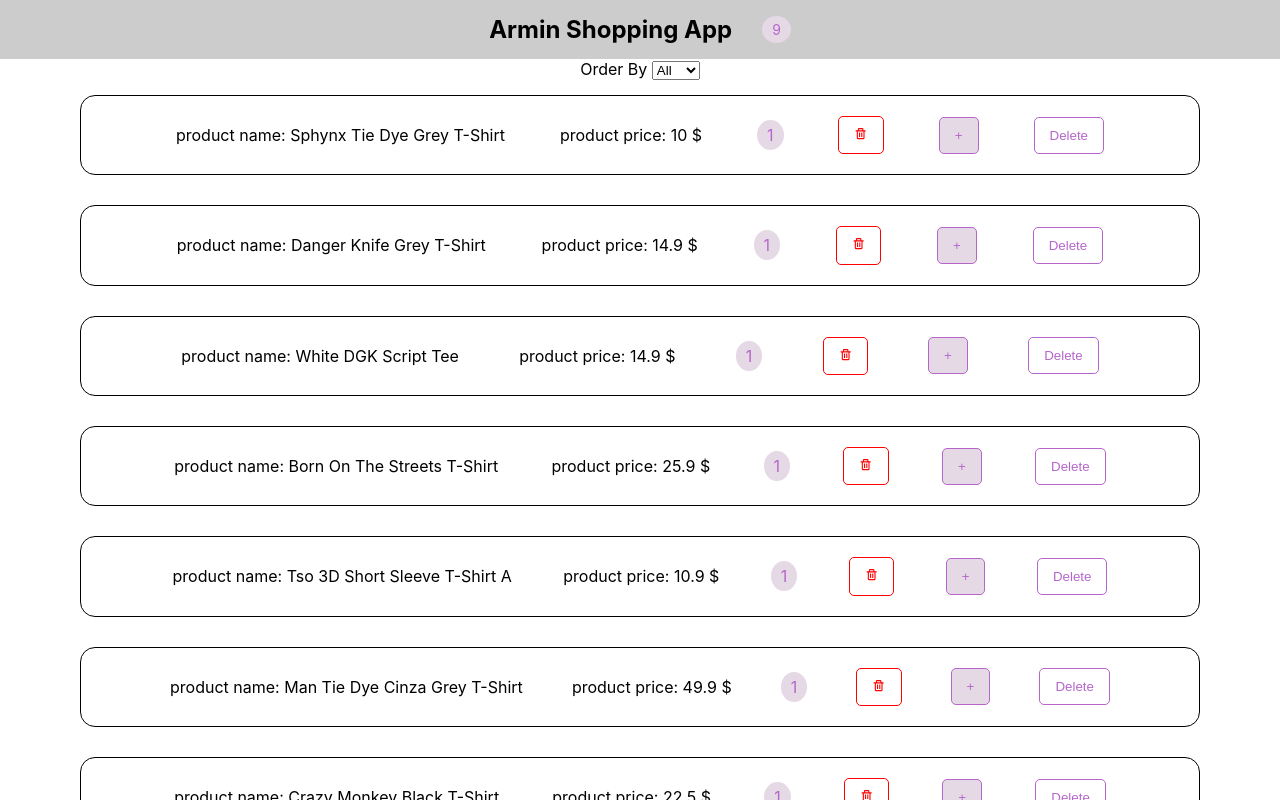
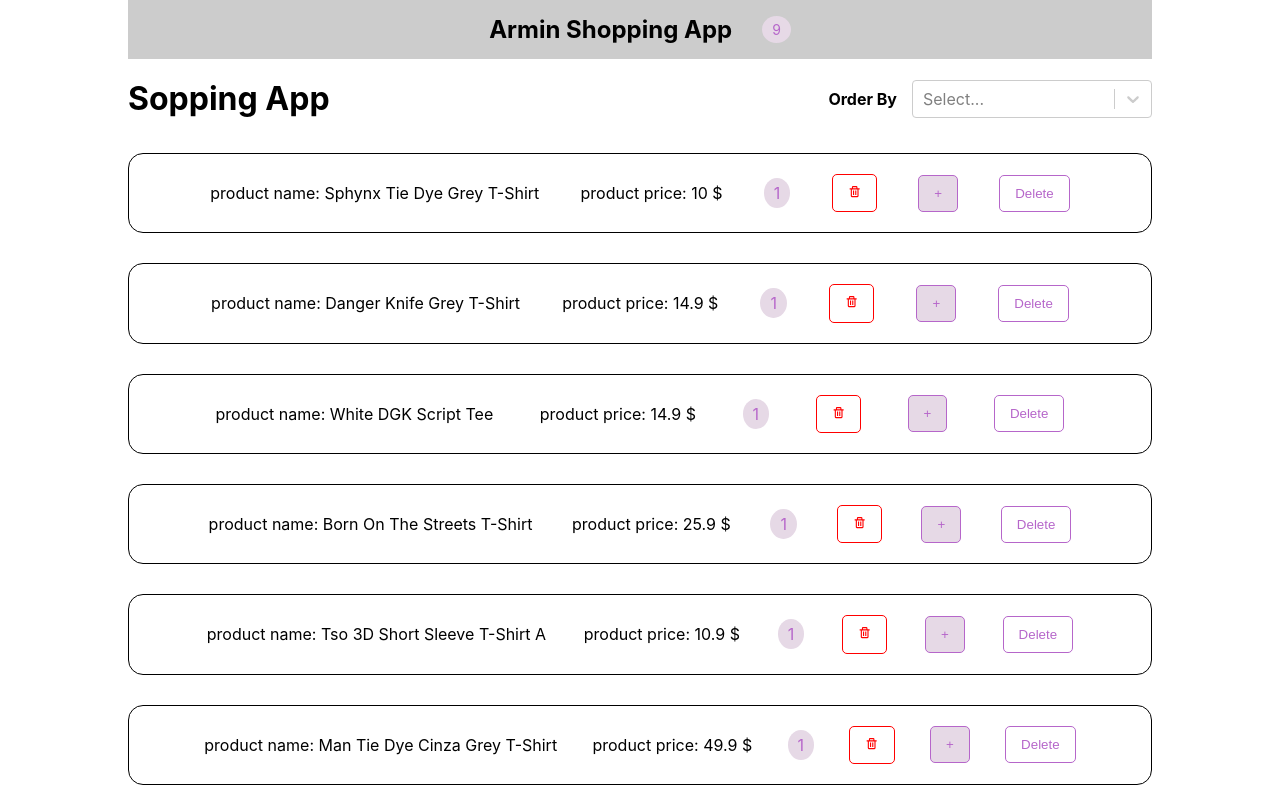
Before and after one commit to armin-bkh/Advanced-react-js-practice, a React (Create React App) app: page / in a window 1280 px wide. Shown: the top 800 px of the page. Built offline with nearby package versions, Linux system fonts and the light colour scheme.

Commit message:
react-select package added and use that for filter products

```diff
--- a/src/Components/App/App.module.scss
+++ b/src/Components/App/App.module.scss
@@ -1,5 +1,6 @@
 .AppContainer{
-    width: 100%;
+    margin: 0 auto;
+    width: 80%;
     min-height: 100vh;
     display: flex;
     // justify-content: center;
--- a/src/Components/Context/Providers/ProductsProvider.jsx
+++ b/src/Components/Context/Providers/ProductsProvider.jsx
@@ -43,9 +43,10 @@ const reducer = (state, action) => {
       return newList;
     }
     case "filter": {
-      if(action.event.target.value === "") return productsData
+      const value = action.event.value;
+      if(value === "") return productsData
       else {
-        const updatedProducts = productsData.filter(el => el.availableSizes.indexOf(action.event.target.value) >= 0)
+        const updatedProducts = productsData.filter(el => el.availableSizes.indexOf(value) >= 0)
         return updatedProducts;
       }
     }
--- a/src/Components/Filter/Filter.jsx
+++ b/src/Components/Filter/Filter.jsx
@@ -1,28 +1,35 @@
-import { useState } from 'react';
-import Select from 'react-select';
-import { useProductsActions } from '../Context/Providers/ProductsProvider';
+import { useState } from "react";
+import Select from "react-select";
+import { useProductsActions } from "../Context/Providers/ProductsProvider";
+import styles from "./Filter.module.scss";
 
-// const Options = [
-//     {value: '', label: 'ALL'},
-//     {value: 'S', label: 'S'},
-//     {value: 'XS', label: 'XS'},
-//     {value: 'M', label: 'M'},
-//     {value: 'X', label: 'X'},
-//     {value: 'XL', label: 'XL'},
-//     {value: 'XXL', label: 'XXL'},
-// ]
+const Options = [
+  { value: "", label: "ALL" },
+  { value: "S", label: "S" },
+  { value: "XS", label: "XS" },
+  { value: "M", label: "M" },
+  { value: "X", label: "X" },
+  { value: "XL", label: "XL" },
+  { value: "XXL", label: "XXL" },
+];
 
 const Filter = () => {
-    const [value, setValue] = useState("");
-    const {filterHandler} = useProductsActions();
-    const changeHandler = (e) =>{
-        setValue(e.target.value);
-        filterHandler(e);
-    }
-    return (
-        <div>
-        <label htmlFor="">Order By </label>
-        <select value={value} onChange={changeHandler}>
+  const [value, setValue] = useState("");
+  const { filterHandler } = useProductsActions();
+
+  const changeHandler = (selectedOption) => {
+    setValue(selectedOption);
+    filterHandler(selectedOption);
+  };
+
+  return (
+    <div className={styles.filterContainer}>
+      <h1>Sopping App</h1>
+      <div>
+        <label className={styles.filterLbl} htmlFor="filterProduct">
+          Order By
+        </label>
+        {/* <select className={styles.filterProduct} id="filterProduct" value={value} onChange={changeHandler}>
             <option value="">All</option>
             <option value="XS">XS</option>
             <option value="S">S</option>
@@ -30,9 +37,17 @@ const Filter = () => {
             <option value="X">X</option>
             <option value="XL">XL</option>
             <option value="XXL">XXL</option>
-        </select>
-        </div>
-     );
-}
+        </select> */}
+        <Select
+          className={styles.filterProduct}
+          id="filterProduct"
+          value={value}
+          onChange={changeHandler}
+          options={Options}
+        />
+      </div>
+    </div>
+  );
+};
 
 export default Filter;
--- /dev/null
+++ b/src/Components/Filter/Filter.module.scss
@@ -0,0 +1,18 @@
+.filterContainer{
+    display: flex;
+    justify-content: space-between;
+    align-items: center;
+    margin: 20px 0;
+    width: 100%;
+
+    .filterLbl{
+        font-weight: bold;
+        font-size: 1rem;
+        margin-right: 15px;
+    }
+
+    .filterProduct{
+        width: 15rem;
+        display: inline-block;
+    }
+}
--- a/src/Components/Product/Product.module.scss
+++ b/src/Components/Product/Product.module.scss
@@ -1,6 +1,6 @@
 .product{
-    width: 70rem;
-    margin: 15px;
+    width: 100%;
+    margin: 15px 0;
     padding: 20px 40px;
     border: 1px #000 solid;
     border-radius: 15px;
--- a/src/Components/ProductList/ProductList.module.scss
+++ b/src/Components/ProductList/ProductList.module.scss
@@ -1,4 +1,5 @@
 .productlist{
+    width: 100%;
     display: flex;
     flex-flow: wrap column;
     justify-content: center;
```
